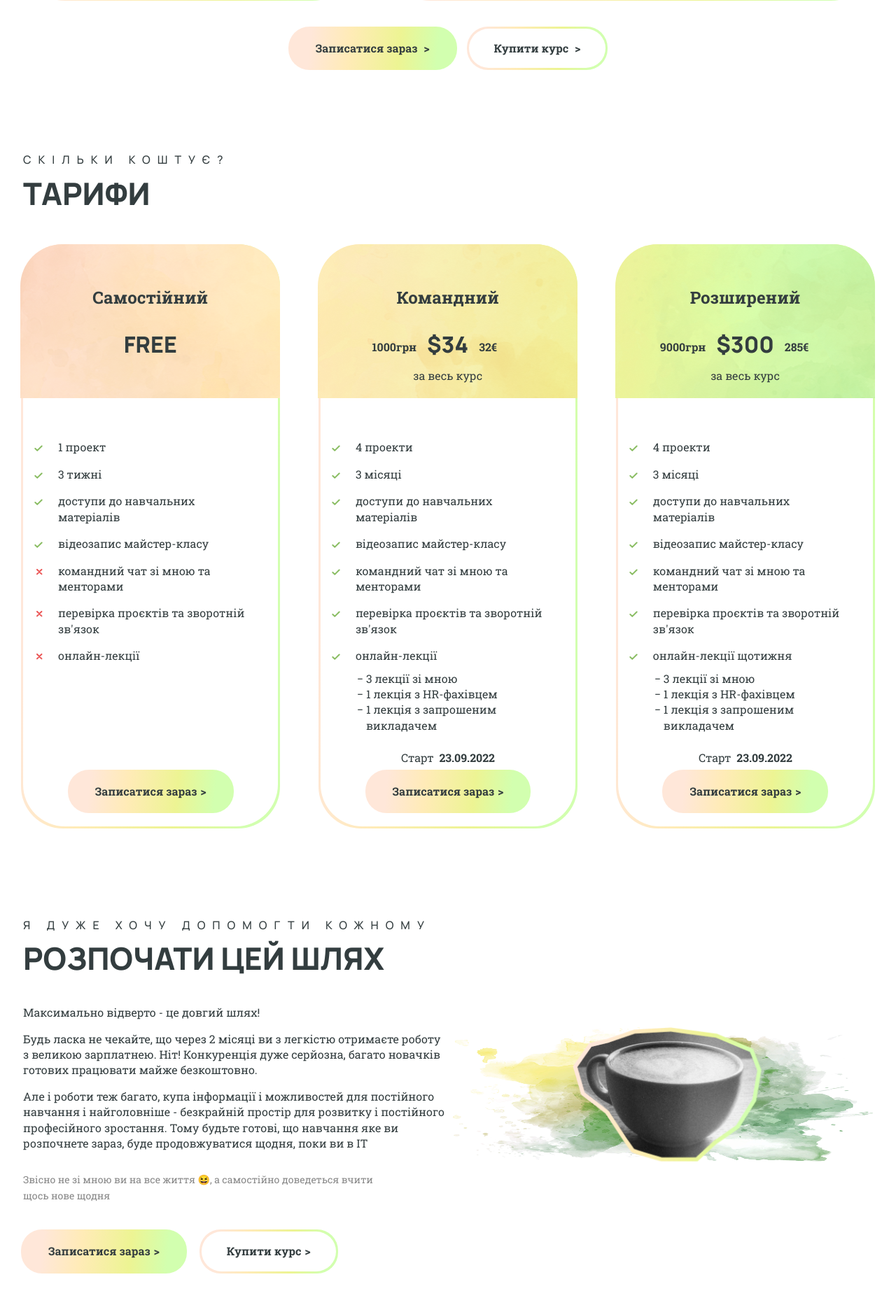
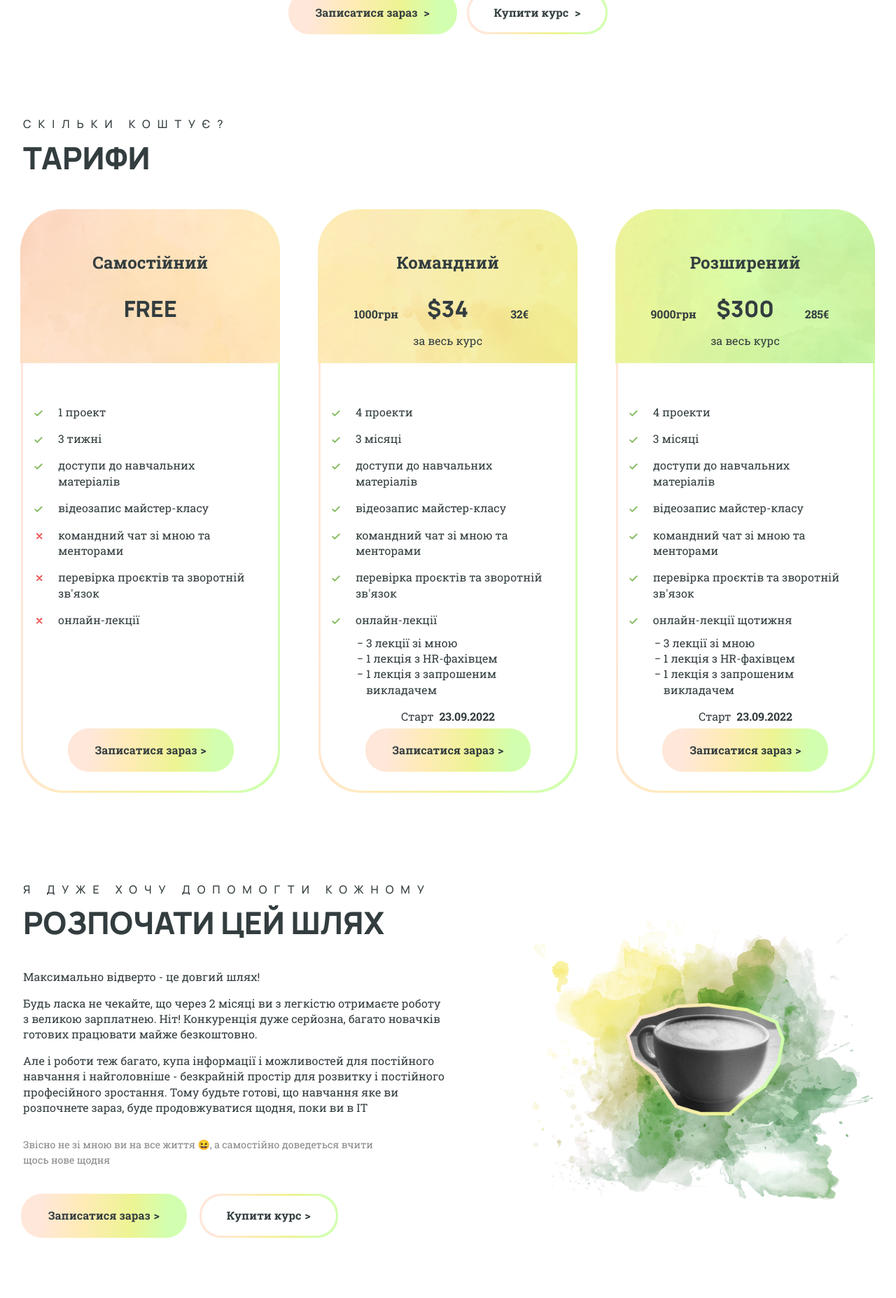
Before and after one commit to estellabuka/drawitnow, a PHP site: page / in a window 1280 px wide; the page is wider, and only the part inside the window is pictured. Shown: the part 4545-6400 px from the top of that part at 70% size. Run offline with PHP 8.4, Linux system fonts and the light colour scheme.

Commit message:
responsive phase2

```diff
--- a/css/about-teacher-facts.css
+++ b/css/about-teacher-facts.css
@@ -23,20 +23,20 @@
   position: absolute;
   right: 24px;
   bottom: 31px;
+  display: flex;
+  align-items: center;
 }
-.photo-in .icon-about:hover svg * {
+
+.icon-about svg {
+  margin: 0 5px 0 0;
+}
+.icon-about svg *{
+ fill: #333D3F;
+}
+.icon-about:hover svg * {
  fill: #8ABD63;
  cursor: pointer;
 }
-.photo-in .icon-about svg *{
- fill: #333D3F;
-}
-.icon-about::after {
-  content: 'LinkedIn';
-  position: absolute;
-  right: 50px;
-  bottom: 13px;
- }
 .facts-box{
   flex-wrap: wrap;
 }
--- a/css/chamomile-animation-style.css
+++ b/css/chamomile-animation-style.css
@@ -1,6 +1,6 @@
 /*--- More about course' section ---*/
 .about-course-text {
-  flex: 0 1 550px;
+  padding: 0 657px 0 0;
 }
 .margin-bottom {
   margin-bottom: 40px;
@@ -48,6 +48,8 @@
   height: 653px;
   width: 607px;
   padding-top: 24px;
+  position: absolute;
+  right: 0;
     /*don't touch width*/
   }
   .imags-case {
@@ -132,11 +134,29 @@
     left: 184px;
     z-index: 94;
   }
-  /*
+
   @media only screen
-  and (max-width: 800px) {
-
-    .chamomile{
-      max-width: 100%;
+  and (max-width: 1100px) {
+    .about-course-text {
+      padding: 0 0 700px ;
     }
-  }*/
+    .chamomile {
+      bottom: 0;
+      left: 50%;
+      margin: 0 0 0 -304px;
+      right: auto;
+    }
+    .imags-case,
+    .slide {
+      animation: none;
+    }
+  }
+  @media only screen
+  and (max-width: 700px) {
+    .about-course-text {
+      padding: 0;
+    }
+    .chamomile {
+      display: none;
+    }
+  }
--- a/css/feedback.css
+++ b/css/feedback.css
@@ -77,3 +77,9 @@ float: none;
 height: unset;
 min-height: unset;
 }
+@media (max-width: 1024px) {
+    .next-arrow,
+    .prev-arrow {
+        display: none !important;
+    }
+}
--- a/css/grid.css
+++ b/css/grid.css
@@ -2,6 +2,7 @@
     max-width: 1254px;
     margin: 0 auto 120px;
     padding: 0 20px;
+    position: relative;
 }
 .flex {
     display: flex;
--- a/css/header-footer.css
+++ b/css/header-footer.css
@@ -76,11 +76,13 @@
 .footer {
     background: url('../img/bg-footer.jpg');
     margin-top: 130px;
+    padding-bottom: 60px;
 }
 
 .header .container,
 .footer .container {
     margin: 0 auto;
+    position: static;
 }
 
 .footer svg:hover * {
@@ -92,6 +94,7 @@
     justify-content: space-between;
     align-items: center;
     padding: 105px 0 55px;
+    border-bottom: 2px solid #8ABD63;
 }
 
 .footer-nav .menu-item + .menu-item {
@@ -115,6 +118,7 @@
 }
 
 .footer-text {
+    flex: 0 0 50%;
     padding-top: 60px;
 }
 
@@ -273,6 +277,9 @@
     .menubox .button {
         margin: 60px 0 0 0;
     }
+    .footer-wrapper {
+        display: none;
+    }
     .footer-items {
         padding-bottom: 40px;
     }
--- a/css/illustration.css
+++ b/css/illustration.css
@@ -1,22 +1,24 @@
-.laptop-case{
-    width: 41.43%;
-    height: 47.53%;
-    background: url(../img/blot.png) 0 0px/100% 100% no-repeat;
-    margin-right: 47px;
+  .img-holder {
+      flex: 0 0 40%;
+      position: relative;
+      align-self: flex-end;
+  }
+  .img-holder.img-center {
     align-self: center;
   }
-  @media (max-width: 900px) {
-    .laptop-case{
+  .img-resp {
+      display: block;
       width: 100%;
-    }
+      height: auto;
   }
+
   .laptop-photo{
+    align-items: center;
     display: block;
     position: relative;
-    width: 89.46%;
-    height: 100%;
-    top: 8.66%;
-    left: 1.99%;
+    flex: 0 0 40%;
+    width: 40%;
+    height: auto;
   }
   .cofee-case {
     width: 49.42%;
--- a/css/tariffs.css
+++ b/css/tariffs.css
@@ -33,6 +33,8 @@
     margin: 10px 0;
     border-radius: 60px;
     background: white;
+    display: flex;
+    flex-direction: column;
 }
 
 .card-border {
@@ -63,10 +65,10 @@
 
 .card-main {
     margin: 40px 35px 30px;
-    height: 66%;
     display: flex;
     flex-direction: column;
     justify-content: space-between;
+    flex-grow: 1;
 }
 
 
@@ -92,74 +94,34 @@
     justify-content: center;
 }
 
-
-.price-main,
-.price-main-second,
-.price-main-third {
+.price {
     position: relative;
     padding: 0 15px;
+    display: flex;
+    align-items: flex-end;
+    width: 100%;
+    justify-content: center;
+    text-align: center;
+}
+.price-main {
     text-transform: uppercase;
     font-family: 'Manrope';
     font-style: normal;
     font-weight: 800;
     font-size: 32px;
     line-height: 120%;
+    padding: 0 5px;
+    flex: 0 0 30%;
 }
-
-
-.price-main-second::before {
-    content: '1000грн';
-    text-transform: none;
-    position: absolute;
-    top: 30%;
-    right: 100%;
+.price-alt {
     font-family: 'Roboto Slab';
     font-style: normal;
     font-weight: 700;
     font-size: 16px;
     line-height: 140%;
+    padding: 0 5px;
+    flex: 0 0 30%;
 }
-
-.price-main-second::after {
-    content: '32€';
-    text-transform: none;
-    position: absolute;
-    top: 30%;
-    left: 100%;
-    font-family: 'Roboto Slab';
-    font-style: normal;
-    font-weight: 700;
-    font-size: 16px;
-    line-height: 140%;
-}
-
-.price-main-third::before {
-    content: '9000грн';
-    text-transform: none;
-    position: absolute;
-    top: 30%;
-    right: 100%;
-    font-family: 'Roboto Slab';
-    font-style: normal;
-    font-weight: 700;
-    font-size: 16px;
-    line-height: 140%;
-}
-
-.price-main-third::after {
-    content: '285€';
-    text-transform: none;
-    position: absolute;
-    top: 30%;
-    left: 100%;
-    font-family: 'Roboto Slab';
-    font-style: normal;
-    font-weight: 700;
-    font-size: 16px;
-    line-height: 140%;
-}
-
-
 .sub-price {
     margin-top: 15px;
     text-align: center;
@@ -226,3 +188,28 @@
 .btn-absolute {
     z-index: 1;
 }
+@media (max-width: 900px) {
+    .card-item {
+        margin: 0 0 40px;
+    }
+    .card-border {
+        max-width: unset;
+        width: 100%;
+        left: 0;
+        right: 0;
+    }
+    .card-top {
+        background-size: cover;
+        background-repeat: no-repeat;
+        padding: 20px;
+    }
+    .card-top {
+        min-height: unset;
+    }
+    .card-name {
+        padding: 0;
+    }
+    .card-price {
+        margin-top: 10px;
+    }
+}
--- a/uaPage.html
+++ b/uaPage.html
@@ -334,8 +334,8 @@
 
             <!-- 'It's for you if' section -->
             <section class="flex container">
-                <div class="laptop-case">
-                    <div><img class="laptop-photo" src="img/pic1.png" alt="laptop !3"></div>
+                <div class="img-holder img-center">
+                    <img class="img-resp" src="img/pic1.png" alt="laptop !3">
                 </div>
                 <div class="qualities-text">
                     <p class="subtitle">Для кого курс?</p>
@@ -380,14 +380,16 @@
                             <button class="button second-btn" data-modal="payment" onClick="showModal(this)">Купити курс</button>
                         </div>
                     </div>
-                    <div class="photo-in">
-                        <div><img class="photo-with-in" src="img/photo_about_me.png" alt="тут має бути красива фотка"></div>
+                    <div class="img-holder">
+                        <img class="img-resp" src="img/pic2.png" alt="">
                         <a class="icon-about" target="_blank" href="https://www.linkedin.com/in/oleksandra-kovalenko-0b437465">
                             <svg width="40" height="40" viewBox="0 0 40 40" fill="none" xmlns="http://www.w3.org/2000/svg">
                                 <path d="M20 0.799805C9.39599 0.799805 0.799988 9.39581 0.799988 19.9998C0.799988 30.6038 9.39599 39.1998 20 39.1998C30.604 39.1998 39.2 30.6038 39.2 19.9998C39.2 9.39581 30.604 0.799805 20 0.799805ZM15.3 27.9578H11.412V15.4458H15.3V27.9578ZM13.332 13.9098C12.104 13.9098 11.31 13.0398 11.31 11.9638C11.31 10.8658 12.128 10.0218 13.382 10.0218C14.636 10.0218 15.404 10.8658 15.428 11.9638C15.428 13.0398 14.636 13.9098 13.332 13.9098ZM29.5 27.9578H25.612V21.0238C25.612 19.4098 25.048 18.3138 23.642 18.3138C22.568 18.3138 21.93 19.0558 21.648 19.7698C21.544 20.0238 21.518 20.3838 21.518 20.7418V27.9558H17.628V19.4358C17.628 17.8738 17.578 16.5678 17.526 15.4438H20.904L21.082 17.1818H21.16C21.672 16.3658 22.926 15.1618 25.024 15.1618C27.582 15.1618 29.5 16.8758 29.5 20.5598V27.9578Z" fill="#8ABD63"/>
                             </svg>
+                            LinkedIn
                         </a>
                     </div>
+
                 </div>
              <!-- 'Teacher's facts' section -->
                 <div class="facts-box flex">
@@ -515,7 +517,9 @@
                         <div class="card-top first-card">
                           <p class="card-name">Самостійний</p>
                           <div class="card-price">
-                            <p class="price-main">free</p>
+                            <p class="price">
+                                <span class="price-main">free</span>
+                            </p>
                           </div>
                         </div>
                       </div>
@@ -548,7 +552,11 @@
                         <div class="card-top second-card">
                           <p class="card-name">Командний</p>
                           <div class="card-price">
-                            <p class="price-main-second">$34</p>
+                            <p class="price">
+                                <span class="price-alt">1000грн</span>
+                                <span class="price-main">$34</span>
+                                <span class="price-alt">32€</span>
+                            </p>
                           </div>
                           <p class="sub-price">за весь курс</p>
                         </div>
@@ -590,7 +598,13 @@
                         <div class="card-top third-card">
                           <p class="card-name">Розширений</p>
                           <div class="card-price">
-                            <p class="price-main-third">$300</p>
+
+
+                            <p class="price">
+                                <span class="price-alt">9000грн</span>
+                                <span class="price-main">$300</span>
+                                <span class="price-alt">285€</span>
+                            </p>
                           </div>
                           <p class="sub-price">за весь курс</p>
                         </div>
@@ -644,8 +658,8 @@
                         <button class="button second-btn" data-modal="payment" onClick="showModal(this)">Купити курс</button>
                     </div>
                 </div>
-                <div class="cofee-case">
-                    <div><img class="cofee-photo" src="img/cup_photo.png" alt="cofe 8*"></div>
+                <div class="img-holder img-center">
+                    <img class="img-resp" src="img/pic3.png" alt="cofe 8*">
                 </div>
             </section>
             <!-- Feedbacks section -->
@@ -697,8 +711,8 @@
             </section>
             <!-- Contacts section -->
             <section class="flex container" id="contacts">
-                <div class="down-illustr-case">
-                    <div><img class="down-photo" src="img/photo_down.png" alt="nice photo ;)"></div>
+                <div class="img-holder">
+                    <img class="img-resp" src="img/pic4.png" alt="nice photo ;)">
                 </div>
                 <div class="contact-social">
                         <p class="subtitle">будемо на зв’язку</p>
@@ -766,12 +780,11 @@
                         </a>
                     </div>
                 </div>
-                <div class="footer-line"></div>
                 <div class="footer-items">
                     <div class="footer-text">
                         <p>Я впевнена, що неможливо навчит<b>И</b>, можна тільки навчит<b>ИСЯ</b>.</p>
-                        <p>Тому моє завдання забезпечити вас цікавими проектами <br> й допомогти не затонути в величезному потоці інформації.</p>
-                        <p>Але ж ваш успіх на 100% залежить від того, наскільки <br> ви готові старанно працювати.</p>
+                        <p>Тому моє завдання забезпечити вас цікавими проектами й допомогти не затонути в величезному потоці інформації.</p>
+                        <p>Але ж ваш успіх на 100% залежить від того, наскільки ви готові старанно працювати.</p>
                     </div>
                     <div class="footer-contacts">
                         <div class="footer-social">
```
Also changed, not shown: img/pic1.png, img/pic2.png (added), img/pic3.png (added), img/pic4.png (added).
